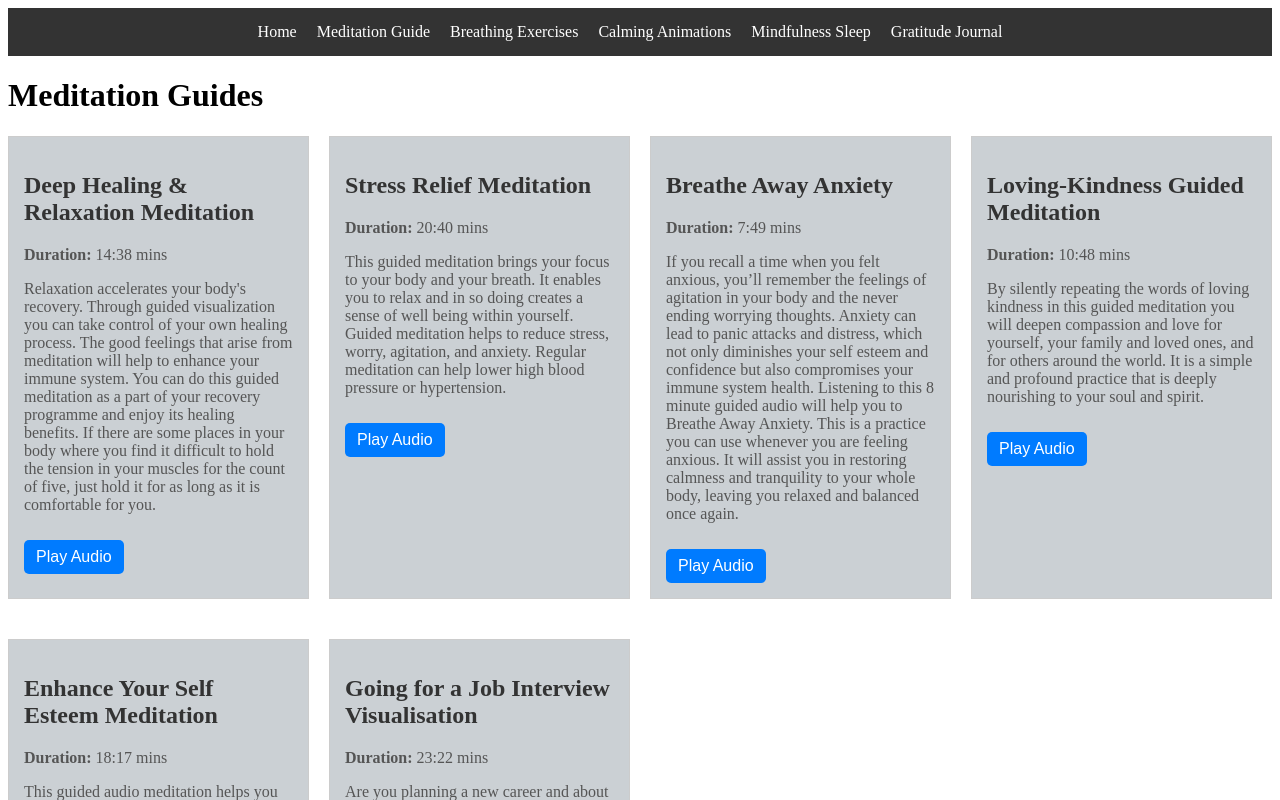
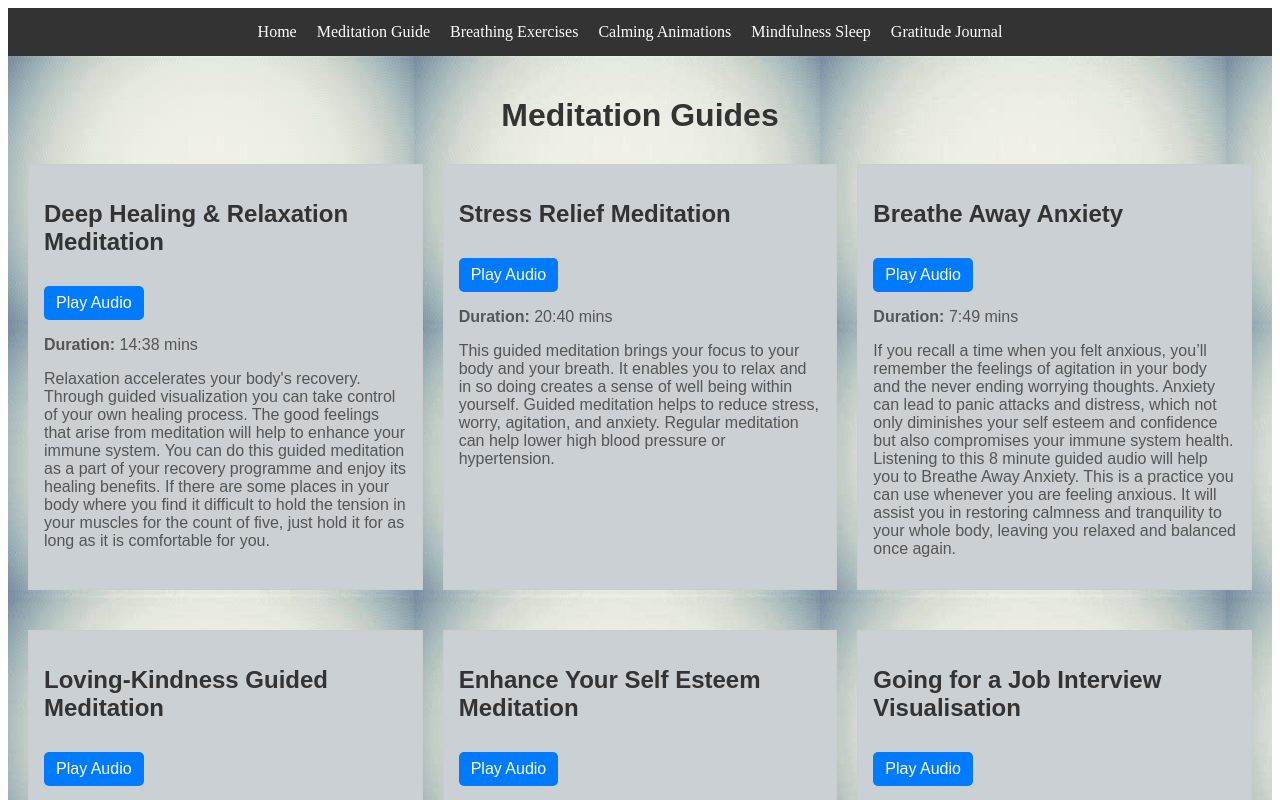
Before and after one commit to RahulShiroshe/PeacePulse, a React (Create React App) app: page /meditation-guides in a window 1280 px wide. Shown: the top 800 px of the page. Built offline with nearby package versions, Linux system fonts and the light colour scheme.

Commit message:
Update MeditationGuidesPage.jsx

```diff
--- a/src/pages/MeditationGuidesPage/MeditationGuidesPage.jsx
+++ b/src/pages/MeditationGuidesPage/MeditationGuidesPage.jsx
@@ -61,14 +61,12 @@ function MeditationGuidesPage() {
   };
 
   return (
-    <div>
-      <h1>Meditation Guides</h1>
+    <div className='meditation-guide-main'>
+      <h1 className='meditation-guides-title'>Meditation Guides</h1>
       <div className="meditation-guides-container">
         {meditationGuides.map((guide) => (
           <div key={guide.id} className="meditation-guide">
             <h2>{guide.title}</h2>
-            <p><strong>Duration:</strong> {guide.duration}</p>
-            <p>{guide.description}</p>
             <div>
               {selectedGuide === guide.audioURL && isPlaying ? (
                 <div>
@@ -79,6 +77,8 @@ function MeditationGuidesPage() {
                 <button onClick={() => playAudio(guide.audioURL)}>Play Audio</button>
               )}
             </div>
+            <p><strong>Duration:</strong> {guide.duration}</p>
+            <p>{guide.description}</p>
           </div>
         ))}
       </div>
```
